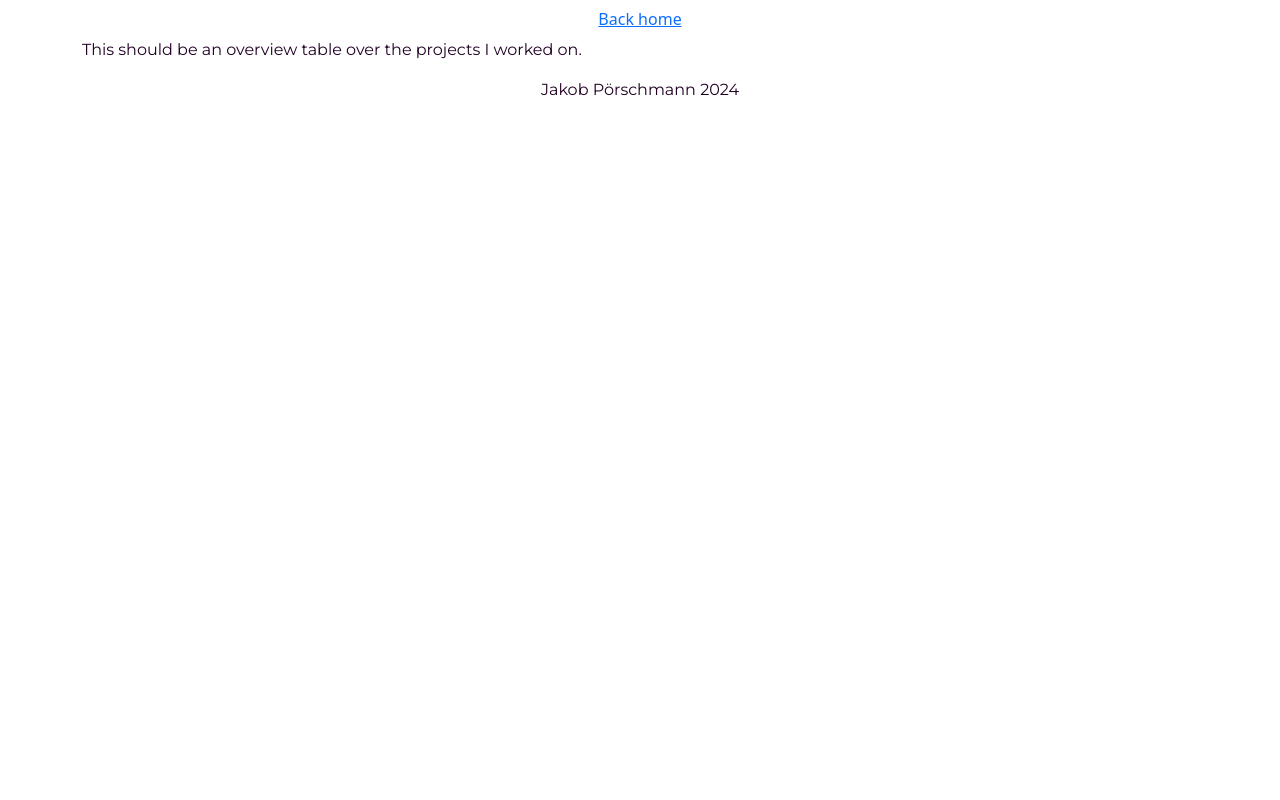
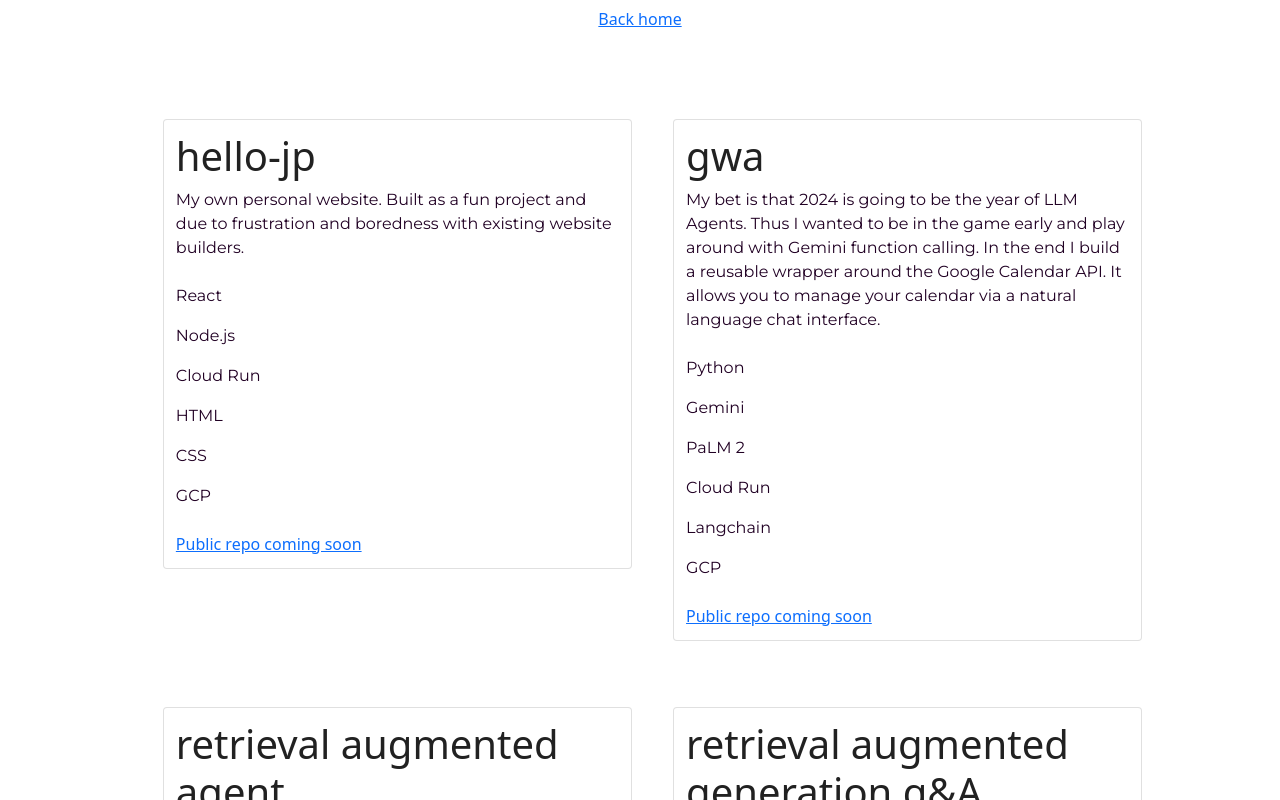
Before and after one commit to jakobap/hello-jp, a React (Create React App) app: page /projects in a window 1280 px wide. Shown: the top 800 px of the page. Built offline with nearby package versions, Linux system fonts and the light colour scheme.

Commit message:
project cards

```diff
--- a/package.json
+++ b/package.json
@@ -3,11 +3,16 @@
   "version": "0.1.0",
   "private": true,
   "dependencies": {
+    "@emotion/react": "^11.11.3",
+    "@emotion/styled": "^11.11.0",
+    "@mui/material": "^5.15.4",
+    "@mui/styled-engine-sc": "^6.0.0-alpha.12",
     "@testing-library/jest-dom": "^5.17.0",
     "@testing-library/react": "^13.4.0",
     "@testing-library/user-event": "^13.5.0",
     "bootstrap": "^5.3.2",
     "express": "^4.18.2",
+    "mui": "0.0.1",
     "react": "^18.2.0",
     "react-bootstrap": "^2.9.2",
     "react-dom": "^18.2.0",
--- a/src/Index.css
+++ b/src/Index.css
@@ -91,3 +91,15 @@
 .back-home-container{
     text-align: center;
 }
+
+
+/* Project Cards */
+.project-cards-container {
+    padding: 5%;
+}
+
+.project-card {
+    width: 95%;
+    margin: 5%;
+    padding: 2.5%;
+}
--- /dev/null
+++ b/src/components/ProjectCard.jsx
@@ -0,0 +1,25 @@
+import React from "react";
+import Card from '@mui/material/Card';
+import List from '@mui/material/List';
+import ListItem from '@mui/material/ListItem';
+import ListItemText from '@mui/material/ListItemText';
+
+
+function ProjectCard(props) {
+    return (
+        <Card variant="outlined" className="project-card">
+            <h1>{props.project_name}</h1>
+            <p>{props.description}</p>
+            <List>
+                {props.technologies.map((technology, index) => (
+                    <ListItem disablePadding>
+                        <p>{technology}</p>
+                    </ListItem>
+                ))}
+            </List>
+            <a href={props.link}>{props.link_description}</a>
+        </Card>
+    )
+}
+
+export default ProjectCard
--- a/src/components/ProjectsOverview.jsx
+++ b/src/components/ProjectsOverview.jsx
@@ -1,12 +1,32 @@
 import React from "react";
 import { Container } from "react-bootstrap";
+import Grid from '@mui/material/Grid';
 import BackHomeButt from "./BackHomeButt";
+import ProjectCard from "./ProjectCard"
+import projectData from "../content/projects.json"
 
 function ProjectsOverview() {
     return (
         <Container className="project-overview-container">
             <BackHomeButt />
-            <p>This should be an overview table over the projects I worked on.</p>
+
+            <Grid container spacing={2} className="project-cards-container">
+
+                {projectData.list_of_talks.map((project, index) => (
+
+                    <Grid item xs={6}>
+                        <ProjectCard
+                            project_name={project.project_title}
+                            description={project.project_description}
+                            technologies={project.technologies}
+                            link={project.link}
+                            link_description={project.link_description}
+                        />
+                    </Grid>
+                ))}
+
+            </Grid>
+
         </Container>
     )
 }
--- /dev/null
+++ b/src/content/projects.json
@@ -0,0 +1,54 @@
+{
+    "properties": ["project title", "project description", "technologies", "link", "link_description"],
+    "list_of_talks":[
+        {
+            "project_title": "hello-jp",
+            "project_description": "My own personal website. Built as a fun project and due to frustration and boredness with existing website builders.",
+            "technologies": ["React", "Node.js", "Cloud Run", "HTML", "CSS", "GCP"],
+            "link": "",
+            "link_description": "Public repo coming soon"
+        },
+        {
+            "project_title": "gwa",
+            "project_description": "My bet is that 2024 is going to be the year of LLM Agents. Thus I wanted to be in the game early and play around with Gemini function calling. In the end I build a reusable wrapper around the Google Calendar API. It allows you to manage your calendar via a natural language chat interface.",
+            "technologies": ["Python", "Gemini", "PaLM 2", "Cloud Run", "Langchain", "GCP"],
+            "link": "",
+            "link_description": "Public repo coming soon"
+        },
+        {
+            "project_title": "retrieval augmented agent",
+            "project_description": "RAG is fun, and so are agents. So why not do both together. Based on the previous RAG Q&A project I continued went the next step to not just extract info from your knowledge base, but also adjust it and let the LLM take action based on it.",
+            "technologies": ["Python", "Vertex Vextor Search", "Gemini", "PaLM 2", "GCP"],
+            "link": "https://github.com/NucleusEngineering/retrieval-aug-agent",
+            "link_description": "GitHub"
+        },
+        {
+            "project_title": "retrieval augmented generation q&A",
+            "project_description": "",
+            "technologies": ["Python", "Vertex Vextor Search", "Gemini", "PaLM 2", "GCP"],
+            "link": "",
+            "link_description": "Public repo coming soon"
+        },
+        {
+            "project_title": "Meeting Transcript Summarization",
+            "project_description": "Making complex textual content more understandable is one of the key strength that LLMs bring us. My LLM based meeting transcript summarizer summarizes your meeting transcript for contributions per attendee and retrieves respective follow ups.",
+            "technologies": ["Python", "PaLM 2", "Cloud Run", "GCP"],
+            "link": "https://github.com/jakobap/MeetSummarizer",
+            "link_description": "Public Repo Coming Soon"
+        },
+        {
+            "project_title": "Hack your Pipe",
+            "project_description": "",
+            "technologies": ["PubSub", "Cloud Run", "Dataflow", "BigQuery"],
+            "link": "https://github.com/NucleusEngineering/hack-your-pipe",
+            "link_description": "GitHub"
+        },
+        {
+            "project_title": "Serverless Two Tower Recommender Pipeline",
+            "project_description": "",
+            "technologies": ["Cloud Run", "Vertex Vextor Search", "Vertex AI", "GCP"],
+            "link": "",
+            "link_description": "Public repo coming soon"
+        }
+    ]
+}
```
Also changed, not shown: 1 other file (tests, documents, lock files or other folders).
